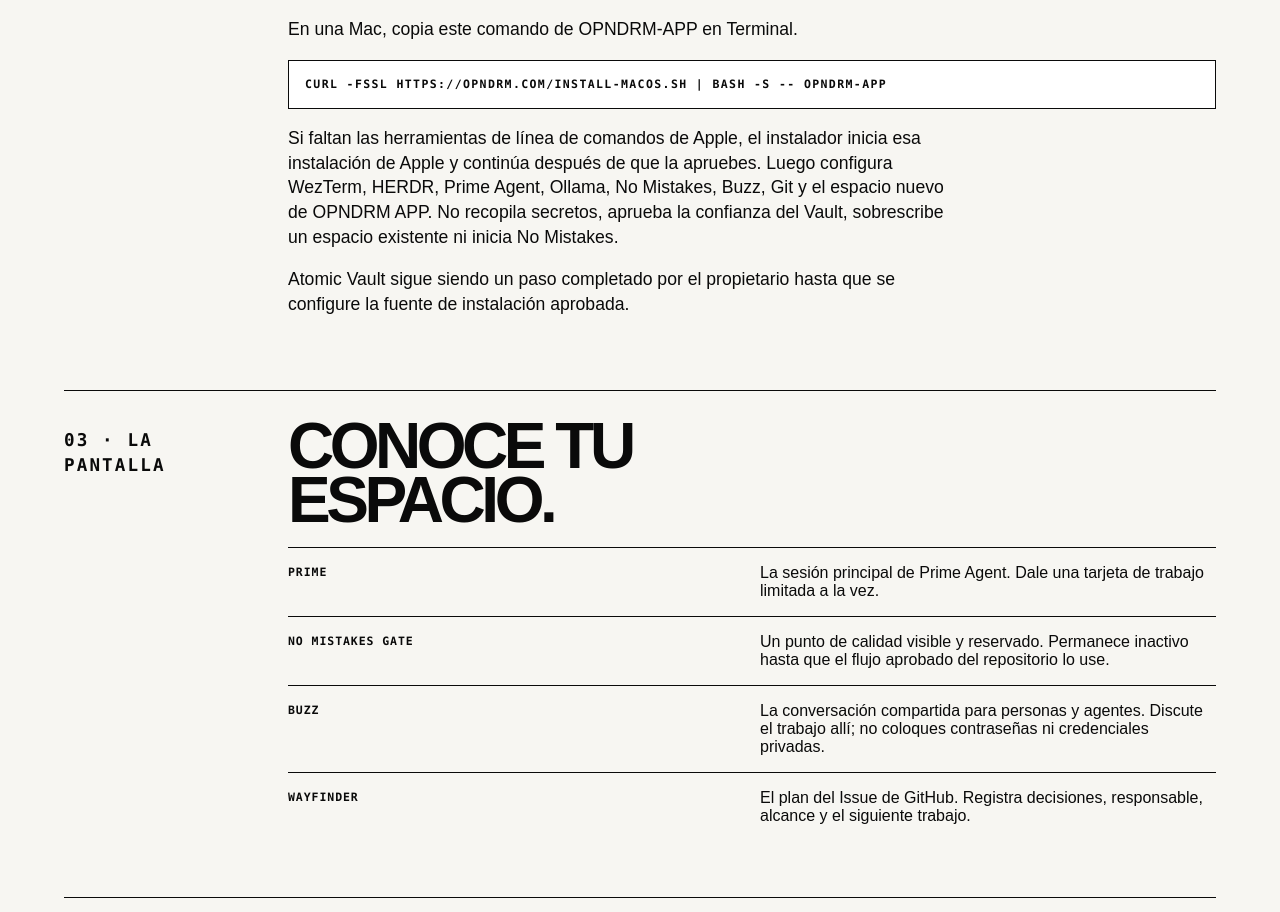
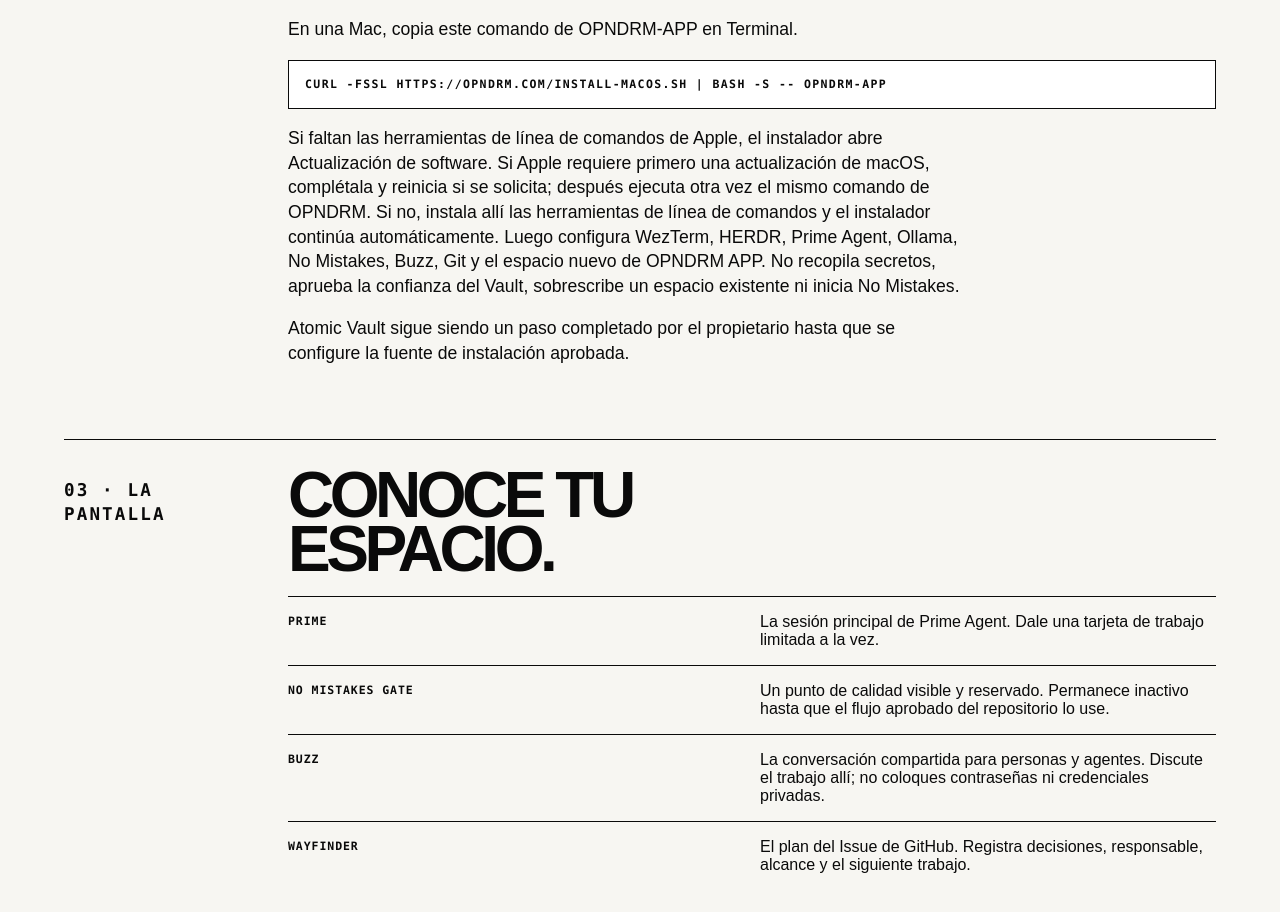
Before and after one commit to opndrm/prime, a website: page site/es/guide/index.html in a window 1280 px wide. Shown: the part 1188-2100 px from the top of the page. Drawn offline with Linux system fonts and the light colour scheme.

Commit message:
Clarify Apple update prerequisite

```diff
--- a/site/es/guide/index.html
+++ b/site/es/guide/index.html
@@ -7,7 +7,7 @@
   <body><main class="page">
     <header class="hero"><nav class="language" aria-label="Idioma"><a href="/guide/">ENGLISH</a><a aria-current="page" href="/es/guide/">ESPAÑOL</a></nav><p class="eyebrow">OPEN DREAM PRIME · GUÍA DEL EQUIPO</p><h1>EMPIEZA<br>TRANQUILO.</h1><p class="lead">Una guía práctica para tu primer espacio Open Dream Prime: desde una computadora nueva hasta tu primera tarea enfocada.</p><a class="button" href="/es/#instalar">OBTENER LA INSTALACIÓN</a></header>
     <section><div class="split"><p class="eyebrow">01 · TU ESPACIO</p><div><h2>UNA PERSONA.<br>UNA APP.</h2><p>Open Dream Prime crea <strong>OPNDRM APP</strong>, un espacio nuevo en tu Escritorio. Tu computadora, credenciales y sesiones de Prime son tuyos. El equipo colabora mediante Buzz y GitHub, no compartiendo una terminal o credenciales.</p></div></div></section>
-    <section id="instalar"><div class="split"><p class="eyebrow">02 · INSTALAR</p><div><h2 id="platform-title">INSTALA<br>EN MAC.</h2><div class="platform-tabs" aria-label="Elige tu computadora"><button class="button" type="button" data-platform="mac" aria-pressed="true">MAC</button><button class="button" type="button" data-platform="windows" aria-pressed="false">WINDOWS</button></div><p id="platform-copy">En una Mac, copia este comando de OPNDRM APP en Terminal.</p><pre><code id="platform-command">curl -fsSL https://opndrm.com/install-macos.sh | bash -s -- OPNDRM-APP</code></pre><p id="platform-detail">Si faltan las herramientas de línea de comandos de Apple, el instalador inicia la solicitud de Apple y abre directamente Actualización de software. Instala las herramientas allí; el instalador continúa automáticamente. Luego configura WezTerm, HERDR, Prime Agent, Ollama, No Mistakes, Buzz, Git y un espacio nuevo de OPNDRM APP en tu Escritorio. No recopila secretos, aprueba la confianza del Vault, sobrescribe un espacio existente ni inicia No Mistakes.</p><p id="platform-note">Atomic Vault sigue siendo un paso completado por el propietario hasta que se configure la fuente de instalación aprobada.</p></div></div></section>
+    <section id="instalar"><div class="split"><p class="eyebrow">02 · INSTALAR</p><div><h2 id="platform-title">INSTALA<br>EN MAC.</h2><div class="platform-tabs" aria-label="Elige tu computadora"><button class="button" type="button" data-platform="mac" aria-pressed="true">MAC</button><button class="button" type="button" data-platform="windows" aria-pressed="false">WINDOWS</button></div><p id="platform-copy">En una Mac, copia este comando de OPNDRM APP en Terminal.</p><pre><code id="platform-command">curl -fsSL https://opndrm.com/install-macos.sh | bash -s -- OPNDRM-APP</code></pre><p id="platform-detail">Si faltan las herramientas de línea de comandos de Apple, el instalador abre Actualización de software. Si Apple requiere primero una actualización de macOS, complétala y reinicia si se solicita; después ejecuta otra vez el mismo comando de OPNDRM. Si no, instala allí las herramientas de línea de comandos y el instalador continúa automáticamente. Luego configura WezTerm, HERDR, Prime Agent, Ollama, No Mistakes, Buzz, Git y un espacio nuevo de OPNDRM APP en tu Escritorio. No recopila secretos, aprueba la confianza del Vault, sobrescribe un espacio existente ni inicia No Mistakes.</p><p id="platform-note">Atomic Vault sigue siendo un paso completado por el propietario hasta que se configure la fuente de instalación aprobada.</p></div></div></section>
     <section><div class="split"><p class="eyebrow">03 · LA PANTALLA</p><div><h2>CONOCE TU<br>ESPACIO.</h2><div class="rule"><strong>Prime</strong><span>La sesión principal de Prime Agent. Dale una tarjeta de trabajo limitada a la vez.</span></div><div class="rule"><strong>No Mistakes Gate</strong><span>Un punto de calidad visible y reservado. Permanece inactivo hasta que el flujo aprobado del repositorio lo use.</span></div><div class="rule"><strong>Buzz</strong><span>La conversación compartida para personas y agentes. Discute el trabajo allí; no coloques contraseñas ni credenciales privadas.</span></div><div class="rule"><strong>Wayfinder</strong><span>El plan del Issue de GitHub. Registra decisiones, responsable, alcance y el siguiente trabajo.</span></div></div></div></section>
     <section><div class="split"><p class="eyebrow">04 · PRIMERA TAREA</p><div><h2>UNA TARJETA<br>A LA VEZ.</h2><ol><li>Abre el Issue de GitHub que se te asignó en Wayfinder.</li><li>Lee su objetivo, área de producto o archivos y la comprobación de aceptación.</li><li>Abre el checkout del proyecto correspondiente en WezTerm.</li><li>Dile a PRIME el resultado limitado que necesitas: una función, reparación o investigación.</li><li>Mantén el branch, la revisión y el estado conectados al Issue de GitHub.</li></ol></div></div></section>
     <section><div class="split"><p class="eyebrow">05 · MODELOS</p><div><h2>OLLAMA ES<br>LOCAL.</h2><p>PRIME puede usar DeepSeek Flash, MiniMax M3 y cada modelo instalado en tu catálogo local de Ollama. Elige un modelo para el trabajo actual. La configuración local de Ollama no es una clave de API compartida ni permite que otra persona acceda a tu computadora.</p></div></div></section>
@@ -16,7 +16,7 @@
   </main><script>
     const lane = 'OPNDRM-APP';
     const platform = {
-      mac: { title: 'INSTALA<br>EN MAC.', copy: `En una Mac, copia este comando de ${lane} en Terminal.`, command: `curl -fsSL https://opndrm.com/install-macos.sh | bash -s -- ${lane}`, detail: 'Si faltan las herramientas de línea de comandos de Apple, el instalador inicia esa instalación de Apple y continúa después de que la apruebes. Luego configura WezTerm, HERDR, Prime Agent, Ollama, No Mistakes, Buzz, Git y el espacio nuevo de OPNDRM APP. No recopila secretos, aprueba la confianza del Vault, sobrescribe un espacio existente ni inicia No Mistakes.', note: 'Atomic Vault sigue siendo un paso completado por el propietario hasta que se configure la fuente de instalación aprobada.' },
+      mac: { title: 'INSTALA<br>EN MAC.', copy: `En una Mac, copia este comando de ${lane} en Terminal.`, command: `curl -fsSL https://opndrm.com/install-macos.sh | bash -s -- ${lane}`, detail: 'Si faltan las herramientas de línea de comandos de Apple, el instalador abre Actualización de software. Si Apple requiere primero una actualización de macOS, complétala y reinicia si se solicita; después ejecuta otra vez el mismo comando de OPNDRM. Si no, instala allí las herramientas de línea de comandos y el instalador continúa automáticamente. Luego configura WezTerm, HERDR, Prime Agent, Ollama, No Mistakes, Buzz, Git y el espacio nuevo de OPNDRM APP. No recopila secretos, aprueba la confianza del Vault, sobrescribe un espacio existente ni inicia No Mistakes.', note: 'Atomic Vault sigue siendo un paso completado por el propietario hasta que se configure la fuente de instalación aprobada.' },
       windows: { title: 'INSTALA<br>EN WINDOWS.', copy: `En Windows, copia este comando de ${lane} en PowerShell.`, command: `& ([scriptblock]::Create((irm https://opndrm.com/install-windows.ps1))) -Lane ${lane}`, detail: 'Si falta Windows App Installer, el instalador abre directamente Microsoft Store. Luego instala Git Bash, WezTerm, HERDR en vista previa, Prime Agent, el paquete de habilidades de Open Dream Prime, Ollama, No Mistakes, Buzz, GitHub CLI y el checkout del proyecto. La ventana oficial de Buzz se abre de forma visible; complétala y el instalador continúa. Crea un espacio PRIME local y un No Mistakes Gate reservado sin iniciar una ejecución.', note: 'Windows estará listo para el equipo después de que el primer equipo Windows pase su comprobación. Atomic Vault sigue siendo un paso del propietario hasta que se configure su fuente aprobada para Windows.' }
     };
     function selectPlatform(name) { const chosen = platform[name]; document.querySelectorAll('[data-platform]').forEach((button) => button.setAttribute('aria-pressed', String(button.dataset.platform === name))); document.querySelector('#platform-title').innerHTML = chosen.title; document.querySelector('#platform-copy').textContent = chosen.copy; document.querySelector('#platform-command').textContent = chosen.command; document.querySelector('#platform-detail').textContent = chosen.detail; document.querySelector('#platform-note').textContent = chosen.note; }
```
Also changed, not shown: site/guide/index.html (+2 -2 lines), 1 other file.
